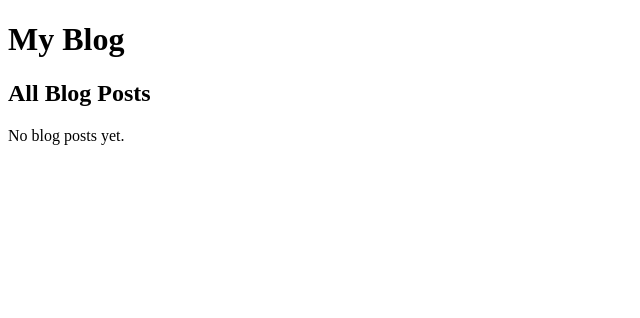
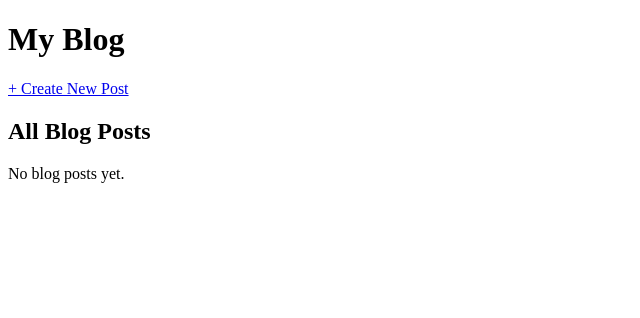
Before and after one commit to bjornum/main_assignment_blog, a Flask app: page / in a window 1280 px wide. Shown: the top 318 px of the page, without its empty margins (0-640 px from the left). Run offline with Flask 3, Linux system fonts and the light colour scheme; data that the repository does not hold is empty.

Commit message:
Added create new post page
Can now create a new post

```diff
--- a/app/routes.py
+++ b/app/routes.py
@@ -79,3 +79,35 @@ def tag_page(tag_name):
     """, (tag_name,)).fetchall()
 
     return render_template('tag.html', posts=posts, tag_name=tag_name)
+
+# Create a new post
+@bp.route('/create', methods=['GET', 'POST'])
+def create_post():
+    db = get_db()
+
+    if request.method == 'POST':
+        title = request.form['title'].strip()
+        content = request.form['content'].strip()
+        tags_input = request.form['tags'].strip()
+
+        if not title or not content:
+            flash("Title and content are required.", "error")
+        else:
+            db.execute(
+                "INSERT INTO posts (title, content, pub_date) VALUES (?, ?, DATE('now'))",
+                (title, content)
+            )
+            post_id = db.execute("SELECT last_insert_rowid()").fetchone()[0]
+
+            # Handle tags
+            tag_names = [t.strip() for t in tags_input.split(',') if t.strip()]
+            for name in tag_names:
+                db.execute("INSERT OR IGNORE INTO tags (name) VALUES (?)", (name,))
+                tag_id = db.execute("SELECT id FROM tags WHERE name = ?", (name,)).fetchone()['id']
+                db.execute("INSERT INTO post_tags (post_id, tag_id) VALUES (?, ?)", (post_id, tag_id))
+
+            db.commit()
+            flash("Post created!", "success")
+            return redirect(url_for('main.post_detail', post_id=post_id))
+
+    return render_template('create_post.html')
--- a/app/templates/home.html
+++ b/app/templates/home.html
@@ -1,11 +1,14 @@
 {% extends "base.html" %} {% block title %}Home{% endblock %} {% block content
 %}
+<a href="{{ url_for('main.create_post') }}">+ Create New Post</a>
 <h2>All Blog Posts</h2>
+
 {% for post in posts %}
 <article>
   <h3>{{ post['title'] }}</h3>
   <small>Published: {{ post['pub_date'] }}</small>
   <p>{{ post['content'][:150] }}...</p>
+
   {% if post['tags'] %}
   <p>
     Tags: {% for tag in post['tags'].split(',') %}
@@ -13,6 +16,7 @@
     {% endfor %}
   </p>
   {% endif %}
+
   <a href="/post/{{ post['id'] }}">Read more</a>
 </article>
 {% else %}
--- a/app/templates/post_detail.html
+++ b/app/templates/post_detail.html
@@ -1,7 +1,10 @@
 {% extends "base.html" %} {% block title %}{{ post['title'] }}{% endblock %} {%
 block content %}
+
+<a href="{{ url_for('main.home') }}">← Back to all posts</a>
 <article>
   <h2>{{ post['title'] }}</h2>
+
   <small>Published: {{ post['pub_date'] }}</small>
   <p>{{ post['content'] }}</p>
 
```
Also changed, not shown: app/templates/create_post.html (added, +18 -0 lines).
